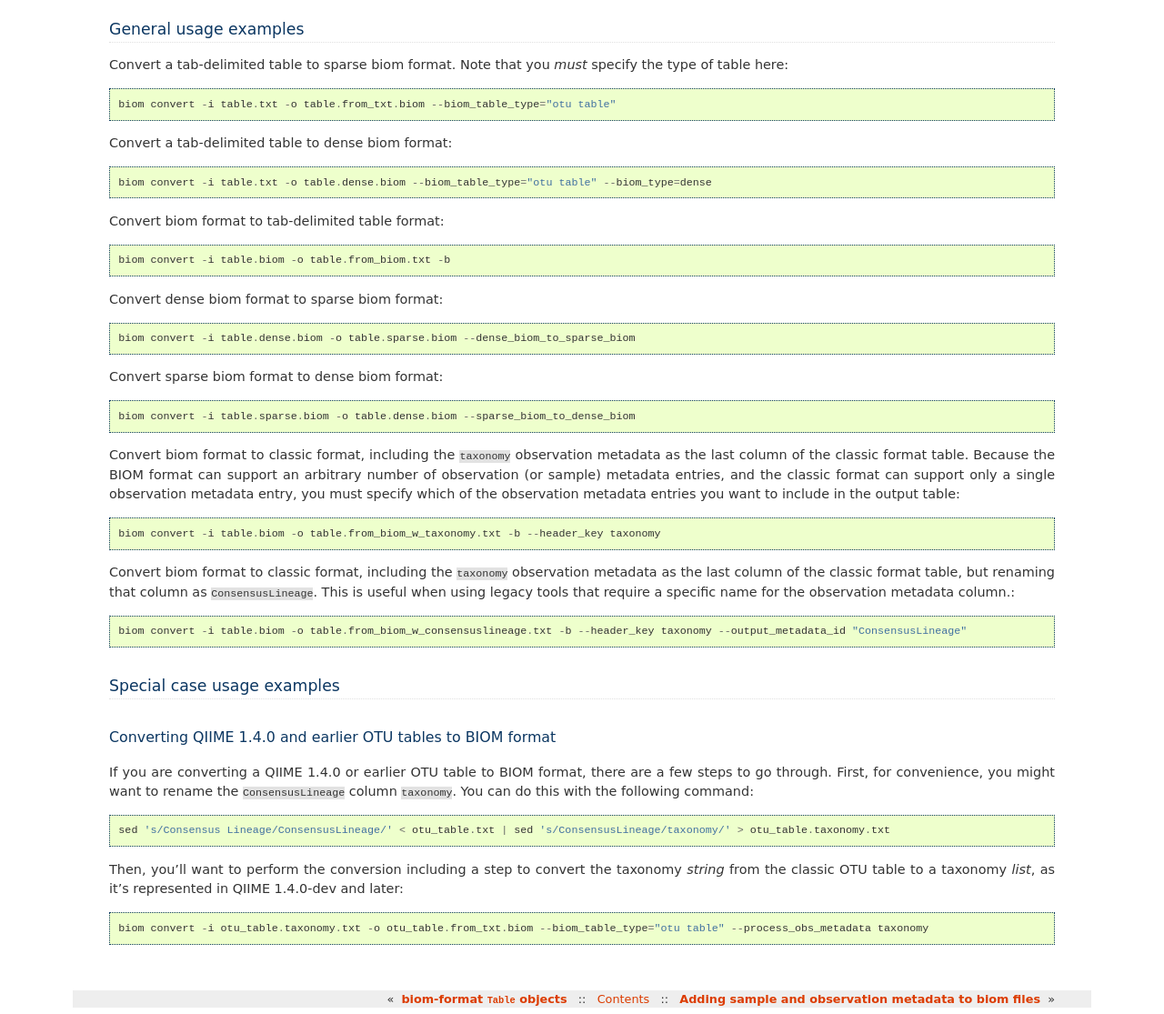
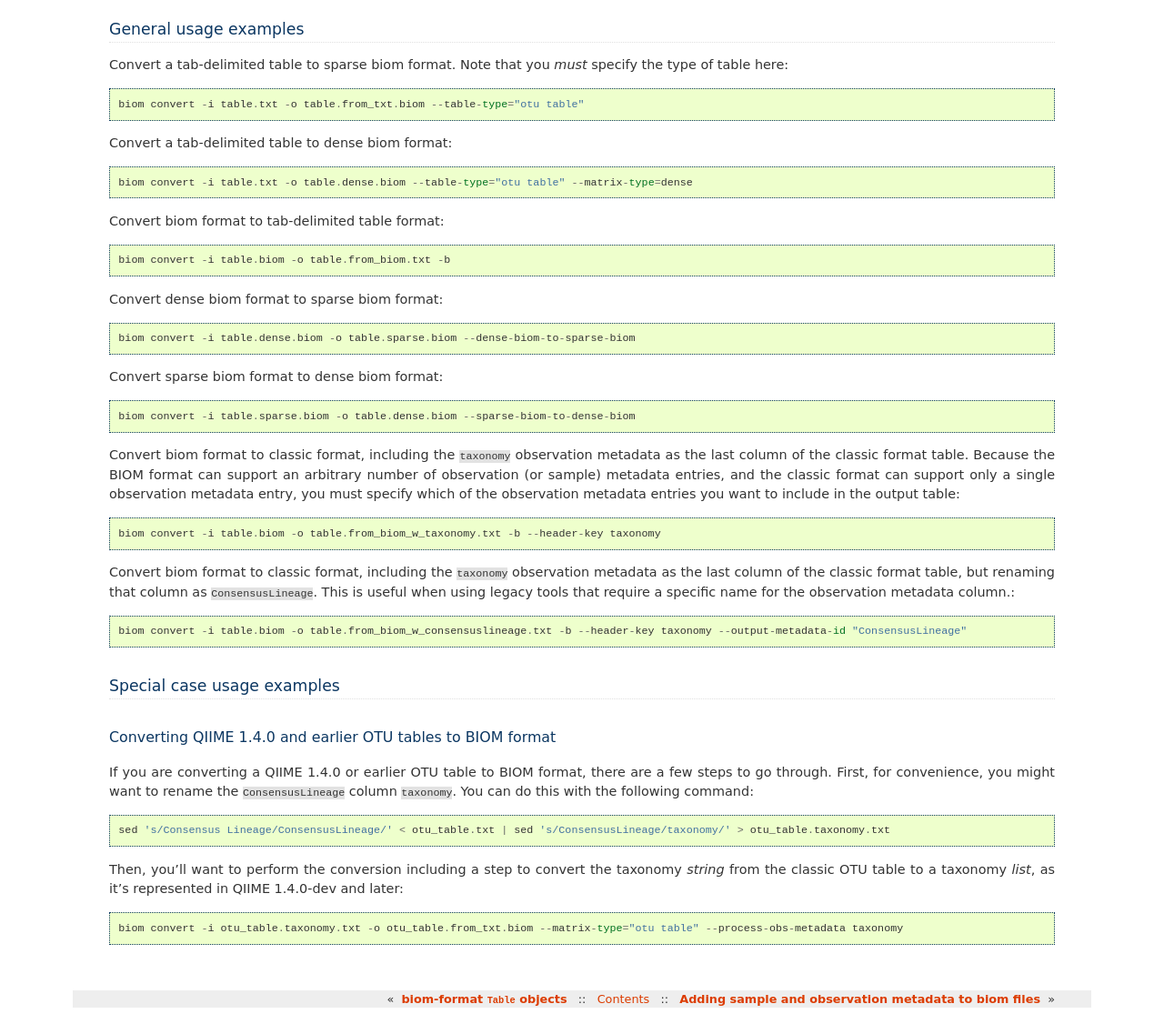
Before and after one commit to biocore/biom-format, a Sphinx documentation site: the page built from doc/documentation/biom_conversion.rst, in a window 1280 px wide. Shown: the part 392-1507 px from the top of the page at 91% size. Built offline with Sphinx 7.4.7, drawn with Linux system fonts in a browser that asks for light colours.

Commit message:
updated to reflect new command line option names

```diff
--- a/doc/documentation/adding_metadata.rst
+++ b/doc/documentation/adding_metadata.rst
@@ -221,7 +221,7 @@ You can tell the command to process certain metadata column values as integers (
 
 ::
 
-	biom add-metadata -i min_sparse_otu_table.biom -o table.w_md.biom ----observation-metadata-fp obs_md.txt --sample-metadata-fp sam_md.txt --int-fields DOB --sc-separated taxonomy --float-fields confidence
+	biom add-metadata -i min_sparse_otu_table.biom -o table.w_md.biom --observation-metadata-fp obs_md.txt --sample-metadata-fp sam_md.txt --int-fields DOB --sc-separated taxonomy --float-fields confidence
 
 Here your resulting BIOM file will look like the following, where ``DOB`` values are now integers (compare to the above: they're not quoted now), ``confidence`` values are now floating point numbers (again, not quoted now), and ``taxonomy`` values are now lists where each entry is a taxonomy level, opposed to above where they appear as a single semi-colon-separated string.
 ::
--- a/doc/documentation/biom_conversion.rst
+++ b/doc/documentation/biom_conversion.rst
@@ -15,11 +15,11 @@ General usage examples
 
 Convert a tab-delimited table to sparse biom format. Note that you *must* specify the type of table here::
 
-	biom convert -i table.txt -o table.from_txt.biom --biom_table_type="otu table"
+	biom convert -i table.txt -o table.from_txt.biom --table-type="otu table"
 
 Convert a tab-delimited table to dense biom format::
 
-	biom convert -i table.txt -o table.dense.biom --biom_table_type="otu table" --biom_type=dense
+	biom convert -i table.txt -o table.dense.biom --table-type="otu table" --matrix-type=dense
 
 Convert biom format to tab-delimited table format::
 
@@ -27,19 +27,19 @@ Convert biom format to tab-delimited table format::
 
 Convert dense biom format to sparse biom format::
 
-	biom convert -i table.dense.biom -o table.sparse.biom --dense_biom_to_sparse_biom
+	biom convert -i table.dense.biom -o table.sparse.biom --dense-biom-to-sparse-biom
 
 Convert sparse biom format to dense biom format::
 
-	biom convert -i table.sparse.biom -o table.dense.biom --sparse_biom_to_dense_biom
+	biom convert -i table.sparse.biom -o table.dense.biom --sparse-biom-to-dense-biom
 
 Convert biom format to classic format, including the ``taxonomy`` observation metadata as the last column of the classic format table. Because the BIOM format can support an arbitrary number of observation (or sample) metadata entries, and the classic format can support only a single observation metadata entry, you must specify which of the observation metadata entries you want to include in the output table::
 
-	biom convert -i table.biom -o table.from_biom_w_taxonomy.txt -b --header_key taxonomy
+	biom convert -i table.biom -o table.from_biom_w_taxonomy.txt -b --header-key taxonomy
 
 Convert biom format to classic format, including the ``taxonomy`` observation metadata as the last column of the classic format table, but renaming that column as ``ConsensusLineage``. This is useful when using legacy tools that require a specific name for the observation metadata column.::
 
-	biom convert -i table.biom -o table.from_biom_w_consensuslineage.txt -b --header_key taxonomy --output_metadata_id "ConsensusLineage"
+	biom convert -i table.biom -o table.from_biom_w_consensuslineage.txt -b --header-key taxonomy --output-metadata-id "ConsensusLineage"
 
 Special case usage examples
 ---------------------------
@@ -52,4 +52,4 @@ If you are converting a QIIME 1.4.0 or earlier OTU table to BIOM format, there a
 
 Then, you'll want to perform the conversion including a step to convert the taxonomy `string` from the classic OTU table to a taxonomy `list`, as it's represented in QIIME 1.4.0-dev and later::
 
-	biom convert -i otu_table.taxonomy.txt -o otu_table.from_txt.biom --biom_table_type="otu table" --process_obs_metadata taxonomy
+	biom convert -i otu_table.taxonomy.txt -o otu_table.from_txt.biom --matrix-type="otu table" --process-obs-metadata taxonomy
```
